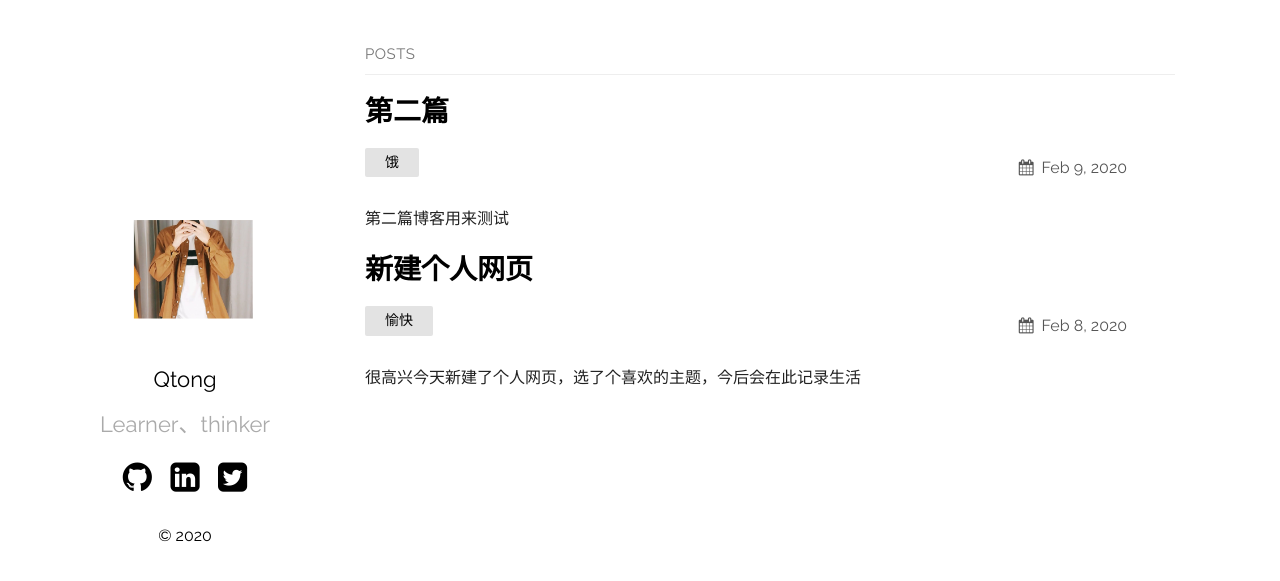
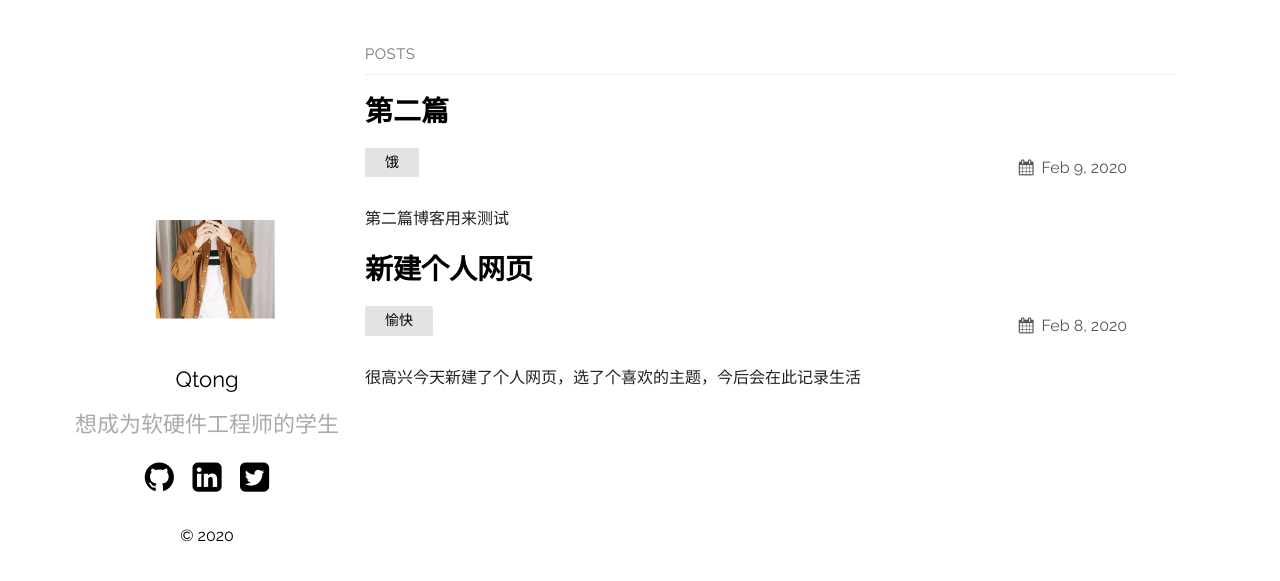
Before and after one commit to Qtonggg/Qtonggg.github.io, a Jekyll site: the page built from index.md, in a window 1280 px wide. Shown: the top 581 px of the page. Built offline with Jekyll 4.4.1, drawn with Linux system fonts in a browser that asks for light colours.

Commit message:
修改主页

```diff
--- a/_config.yml
+++ b/_config.yml
@@ -11,7 +11,7 @@ sass:
   sass_dir: _sass
 plainwhite:
   name: Qtong
-  tagline: Learner、thinker
+  tagline: 想成为软硬件工程师的学生
   date_format: "%b %-d, %Y"
   sitemap: true # set to true to generate sitemap.xml content
 
```
